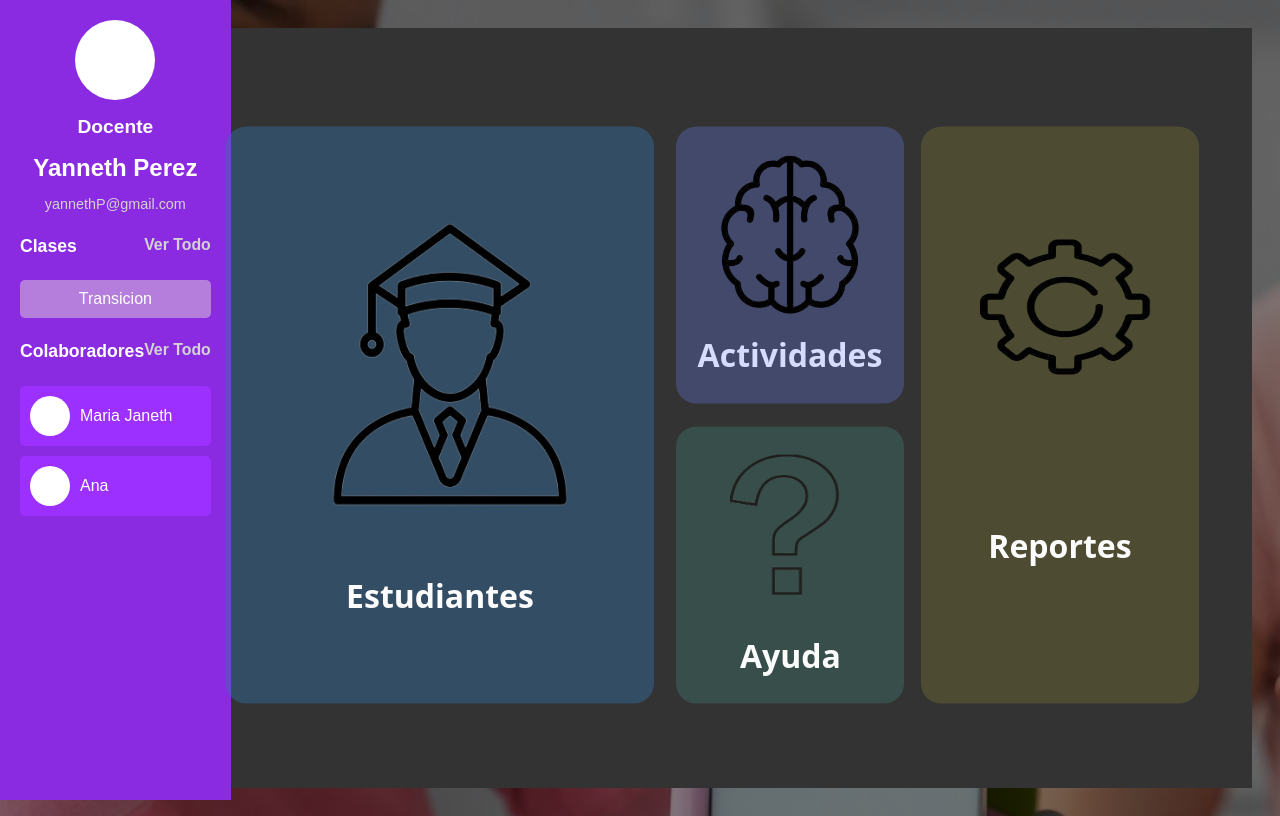
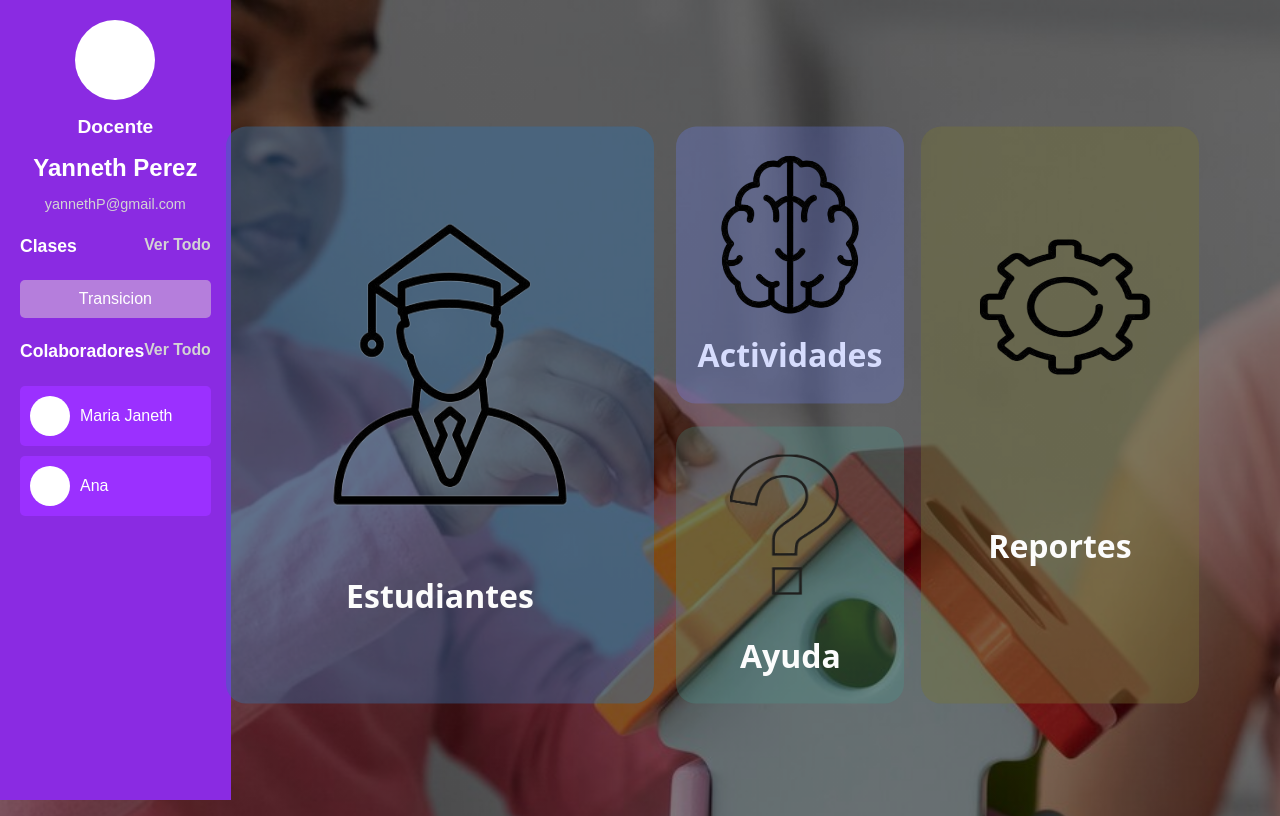
Before and after one commit to Katar89/MultiKids, a React (Create React App) app: page /inicio in a window 1280 px wide. Shown: the top 816 px of the page. Built offline with nearby package versions, Linux system fonts and the light colour scheme; a web font is replaced by a local one.

Commit message:
cambios css

```diff
--- a/src/css/cstyles.css
+++ b/src/css/cstyles.css
@@ -49,5 +49,6 @@
 .watermark{
 
   color: white;
-  margin-left: 625px;
+  margin-left: 48%;
+
 }
--- a/src/css/istyles.css
+++ b/src/css/istyles.css
@@ -1,6 +1,7 @@
 .divInicio {
-  background: #333333;
-  margin: 0;
+  background: #33333300;
+  margin: 0px;
+  height:100%;
   font-family: "Open Sans", Helvetica Neue, Helvetica, Arial, sans-serif;
   color: #fff;
   padding-left: 240px;
```
